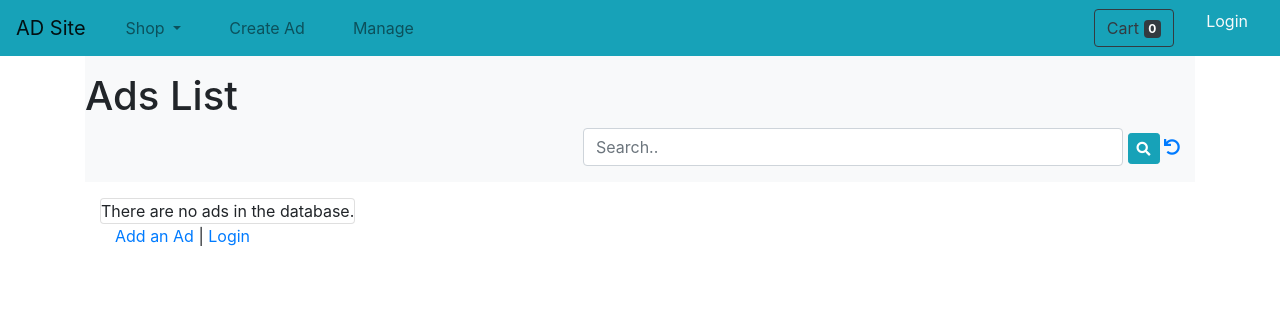
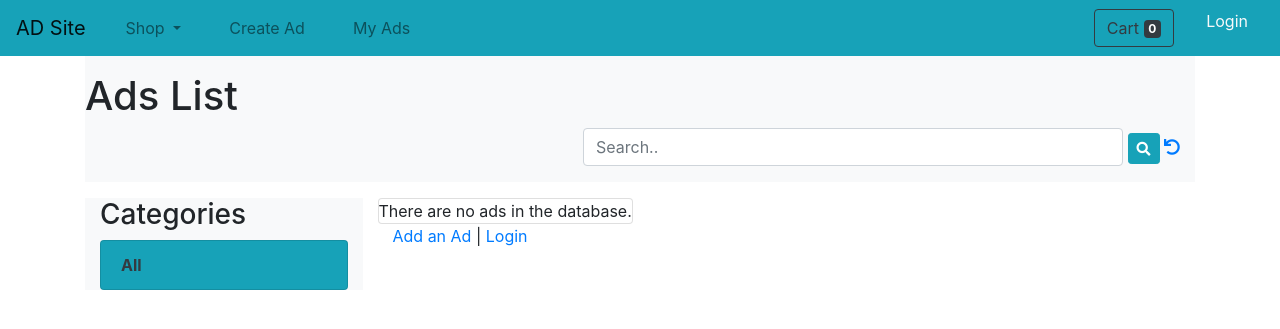
Before and after one commit to snipersenpai/AdSite-advertisement-App-, a Django app: template ads/templates/ads/ad_list.html in a window 1280 px wide. Shown: the top 329 px of the page. Run offline with Django 3.2, Linux system fonts and the light colour scheme; the template is opened without the code that fills it, so the values that code supplies are empty; some libraries are stand-ins or nearby versions.

Commit message:
added search by category and view to list each users ads

```diff
--- a/ads/models.py
+++ b/ads/models.py
@@ -2,12 +2,16 @@ from django.db import models
 from django.contrib.auth.models import User
 from django.core.validators import MinLengthValidator
 from django.conf import settings
+from django.urls import reverse
 # Create your models here.
 class Category(models.Model):
     name = models.CharField(max_length=200, db_index=True)
     slug = models.SlugField(max_length=200,unique=True)
     def __str__(self):
         return self.name
+    def get_absolute_url(self):
+        return reverse('ads:ad_list_by_category', args=[self.slug])
+
 class Ad(models.Model):
     title = models.CharField(
         max_length = 200,
--- a/ads/templates/ads/ad_list.html
+++ b/ads/templates/ads/ad_list.html
@@ -19,7 +19,24 @@
 
     <div class="container mt-3">
       <div class="d-flex flex-column">
+        <div class="row">
+          <div class="col-xs-12 col-md-3 bg-light">
+            <h3>Categories</h3>
+            <ul class="list-group">
+              <li class="list-group-item {% if not category %}bg-info{% endif %}">
+                <a class="{% if not category %}text-dark font-weight-bold {% else %} text-secondary {% endif %}" href="{% url 'ads:all' %}">All</a>
+              </li>
+              {% for cat in categories %}
+                <li class="list-group-item {% if category == cat.slug %}bg-info{% endif %}">
+                  <a class="{% if category == cat.slug %}text-dark font-weight-bold {% else %} text-secondary {% endif %}" href="{{ cat.get_absolute_url }}">
+                    {{cat.name}}
+                  </a>
+                </li>
+              {% endfor %}
 
+            </ul>
+          </div>
+          <div class="col-xs-12 col-md-9">
             <div class="col-12 row">
               {% for ad in object_list %}
                 <div class="col-xs-12 col-md-6 col-lg-4">
@@ -77,8 +94,6 @@
                   <div class="card">There are no ads in the database.</div>
               {% endfor %}
             </div>
-
-
             <div class="col-12">
               <p>
                   <a href="{% url 'ads:ad_create' %}" >
@@ -95,6 +110,9 @@
                   {%endif%}
               </p>
             </div>
+          </div>
+        </div>
+
       </div>
     </div>
 
--- a/ads/templates/base_bootstrap.html
+++ b/ads/templates/base_bootstrap.html
@@ -59,7 +59,7 @@
             <a class="nav-link" href="{% url 'ads:ad_create' %}">Create Ad</a>
         </li>
         <li  class="nav-item {% if request.get_full_path == ads %}class="active"{% endif %}" >
-            <a class="nav-link" href="{% url 'ads:all' %}">Manage</a>
+            <a class="nav-link" href="{% url 'ads:mine' %}">My Ads</a>
         </li>
       </ul>
 
--- a/ads/urls.py
+++ b/ads/urls.py
@@ -5,6 +5,8 @@ app_name = 'ads'
 
 urlpatterns = [
     path('',MainView.as_view(),name='all'),
+    path('category/<slug:category_slug>',MainView.as_view(),name='ad_list_by_category'),
+    path('mine',UserAdsView.as_view(),name='mine'),
     path('create',AdCreate.as_view(), name='ad_create'),
     # path('ad/<int:pk>/edit',AdUpdate.as_view(), name='ad_update'),
     path('ad/<int:pk>/update',AdUpdate.as_view(), name='ad_update'),
```
Also changed, not shown: ads/templates/ads/ad_detail.html (+7 -6 lines), ads/views.py (+20 -5 lines), registration/templates/login.html (+9 -7 lines), registration/templates/registration/login.html (+11 -4 lines). Lines whose indentation alone changed are shown as unchanged.
